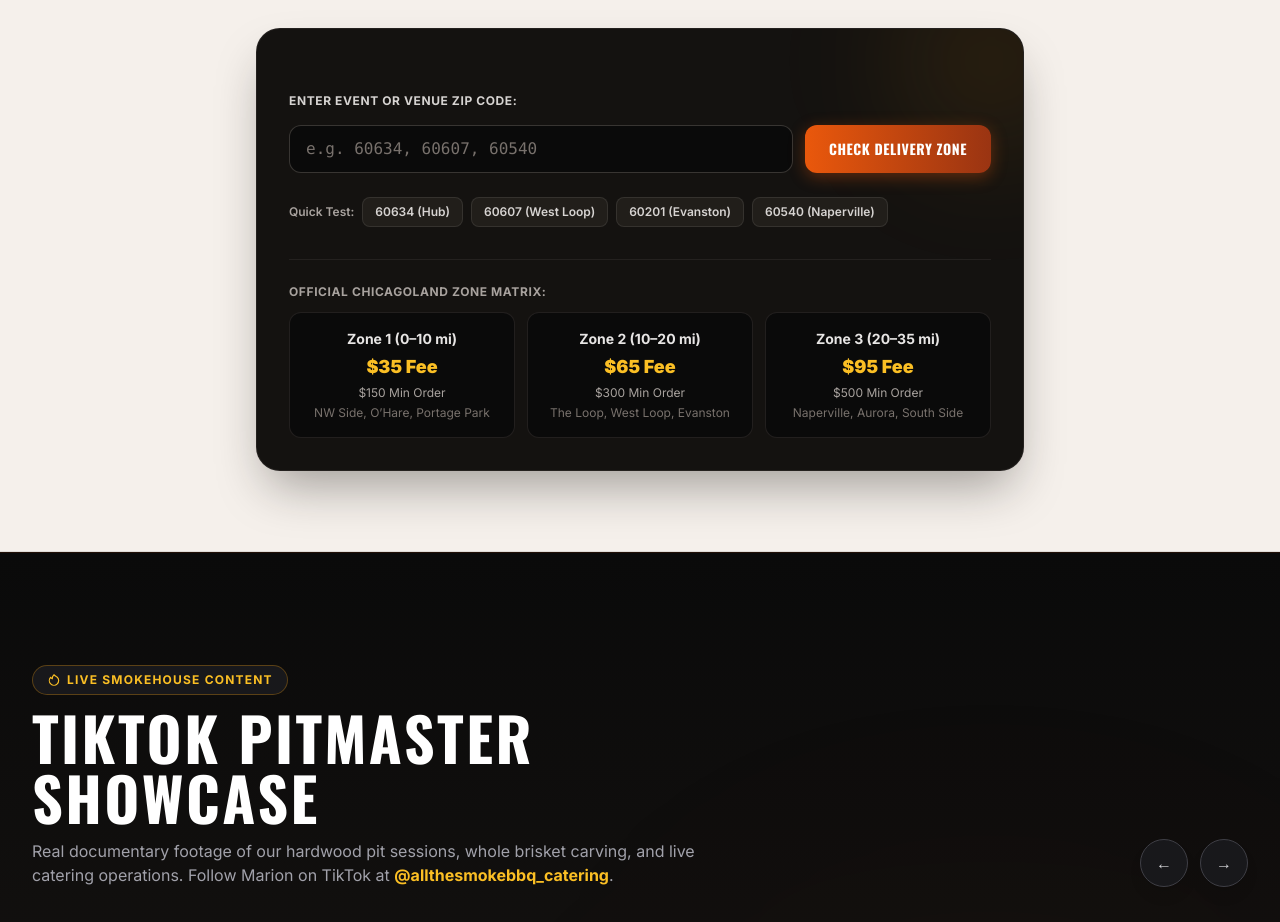
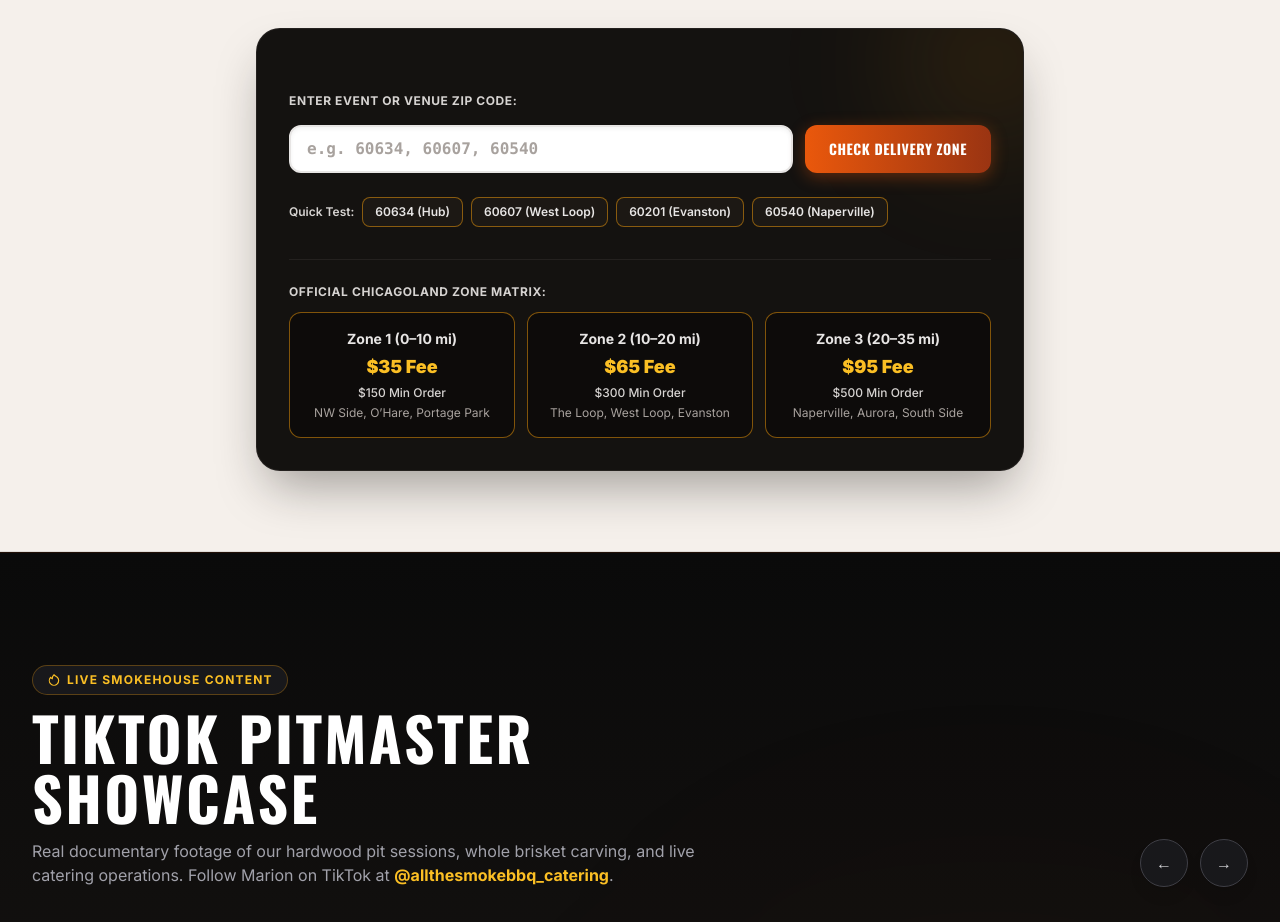
Before and after one commit to silverfox67/allthesmokecatering, a Next.js app: page / in a window 1280 px wide. Shown: the part 2480-3402 px from the top of the page. Built offline with nearby package versions, Linux system fonts and the light colour scheme.

Commit message:
feat(delivery): white input background, amber borders and interactive hover effects

```diff
--- a/src/components/delivery/DeliveryChecker.tsx
+++ b/src/components/delivery/DeliveryChecker.tsx
@@ -135,7 +135,7 @@ export function DeliveryChecker() {
                 value={zipInput}
                 onChange={(e) => setZipInput(e.target.value)}
                 placeholder="e.g. 60634, 60607, 60540"
-                className="w-full h-12 px-4 rounded-xl bg-[#0A0A0A] border border-stone-700/80 text-white placeholder:text-stone-500 font-mono text-base focus:outline-none focus:border-[#EA580C] focus:ring-1 focus:ring-[#EA580C] transition-colors"
+                className="w-full h-12 px-4 rounded-xl bg-white border-2 border-stone-200 text-stone-900 placeholder:text-stone-400 font-mono text-base font-semibold focus:outline-none focus:border-[#EA580C] focus:ring-2 focus:ring-[#EA580C]/25 shadow-inner transition-all"
                 aria-describedby="zip-error"
                 required
               />
@@ -154,32 +154,32 @@ export function DeliveryChecker() {
 
             {/* Quick Test Chips */}
             <div className="pt-2 flex flex-wrap items-center gap-2 text-xs text-stone-400">
-              <span className="font-semibold text-stone-400">Quick Test:</span>
+              <span className="font-semibold text-stone-300">Quick Test:</span>
               <button
                 type="button"
                 onClick={() => handleQuickZip("60634")}
-                className="px-3 py-1.5 rounded-lg text-xs font-semibold bg-[#211E1A] hover:bg-[#2C2722] text-stone-300 border border-stone-700/60 transition-colors"
+                className="px-3 py-1.5 rounded-lg text-xs font-semibold bg-[#1C1814] text-stone-200 border border-amber-500/50 hover:border-amber-400 hover:bg-gradient-to-r hover:from-amber-500/20 hover:to-orange-500/20 hover:text-white hover:scale-105 hover:shadow-[0_0_12px_rgba(234,88,12,0.35)] transition-all duration-200 active:scale-95"
               >
                 60634 (Hub)
               </button>
               <button
                 type="button"
                 onClick={() => handleQuickZip("60607")}
-                className="px-3 py-1.5 rounded-lg text-xs font-semibold bg-[#211E1A] hover:bg-[#2C2722] text-stone-300 border border-stone-700/60 transition-colors"
+                className="px-3 py-1.5 rounded-lg text-xs font-semibold bg-[#1C1814] text-stone-200 border border-amber-500/50 hover:border-amber-400 hover:bg-gradient-to-r hover:from-amber-500/20 hover:to-orange-500/20 hover:text-white hover:scale-105 hover:shadow-[0_0_12px_rgba(234,88,12,0.35)] transition-all duration-200 active:scale-95"
               >
                 60607 (West Loop)
               </button>
               <button
                 type="button"
                 onClick={() => handleQuickZip("60201")}
-                className="px-3 py-1.5 rounded-lg text-xs font-semibold bg-[#211E1A] hover:bg-[#2C2722] text-stone-300 border border-stone-700/60 transition-colors"
+                className="px-3 py-1.5 rounded-lg text-xs font-semibold bg-[#1C1814] text-stone-200 border border-amber-500/50 hover:border-amber-400 hover:bg-gradient-to-r hover:from-amber-500/20 hover:to-orange-500/20 hover:text-white hover:scale-105 hover:shadow-[0_0_12px_rgba(234,88,12,0.35)] transition-all duration-200 active:scale-95"
               >
                 60201 (Evanston)
               </button>
               <button
                 type="button"
                 onClick={() => handleQuickZip("60540")}
-                className="px-3 py-1.5 rounded-lg text-xs font-semibold bg-[#211E1A] hover:bg-[#2C2722] text-stone-300 border border-stone-700/60 transition-colors"
+                className="px-3 py-1.5 rounded-lg text-xs font-semibold bg-[#1C1814] text-stone-200 border border-amber-500/50 hover:border-amber-400 hover:bg-gradient-to-r hover:from-amber-500/20 hover:to-orange-500/20 hover:text-white hover:scale-105 hover:shadow-[0_0_12px_rgba(234,88,12,0.35)] transition-all duration-200 active:scale-95"
               >
                 60540 (Naperville)
               </button>
@@ -267,29 +267,29 @@ export function DeliveryChecker() {
 
           {/* Static Zone Overview Matrix */}
           <div className="pt-6 border-t border-stone-800/80 space-y-3 relative z-10">
-            <span className="text-xs font-bold text-stone-400 uppercase tracking-wider block">
+            <span className="text-xs font-bold text-stone-300 uppercase tracking-wider block">
               Official Chicagoland Zone Matrix:
             </span>
             <div className="grid grid-cols-1 sm:grid-cols-3 gap-3 text-xs">
-              <div className="rounded-xl border border-stone-800/80 bg-[#0A0A0A] p-4 text-center transition-all hover:border-amber-500/50 hover:shadow-lg space-y-1">
-                <span className="text-stone-200 font-bold text-sm block">Zone 1 (0–10 mi)</span>
-                <span className="text-amber-400 font-black text-lg block">$35 Fee</span>
-                <span className="text-stone-400 text-xs block">$150 Min Order</span>
-                <span className="text-stone-500 text-xs block">NW Side, O’Hare, Portage Park</span>
+              <div className="group rounded-xl border border-amber-500/50 bg-[#0D0B0A] p-4 text-center transition-all duration-300 ease-out hover:-translate-y-1.5 hover:border-amber-400 hover:bg-[#1A1410] hover:shadow-[0_12px_28px_rgba(234,88,12,0.3)] space-y-1 cursor-default">
+                <span className="text-stone-200 font-bold text-sm block group-hover:text-white transition-colors">Zone 1 (0–10 mi)</span>
+                <span className="text-amber-400 font-black text-lg block group-hover:text-amber-300 group-hover:scale-105 transition-all">$35 Fee</span>
+                <span className="text-stone-300 text-xs block font-medium">$150 Min Order</span>
+                <span className="text-stone-400 text-xs block group-hover:text-stone-300 transition-colors">NW Side, O’Hare, Portage Park</span>
               </div>
 
-              <div className="rounded-xl border border-stone-800/80 bg-[#0A0A0A] p-4 text-center transition-all hover:border-amber-500/50 hover:shadow-lg space-y-1">
-                <span className="text-stone-200 font-bold text-sm block">Zone 2 (10–20 mi)</span>
-                <span className="text-amber-400 font-black text-lg block">$65 Fee</span>
-                <span className="text-stone-400 text-xs block">$300 Min Order</span>
-                <span className="text-stone-500 text-xs block">The Loop, West Loop, Evanston</span>
+              <div className="group rounded-xl border border-amber-500/50 bg-[#0D0B0A] p-4 text-center transition-all duration-300 ease-out hover:-translate-y-1.5 hover:border-amber-400 hover:bg-[#1A1410] hover:shadow-[0_12px_28px_rgba(234,88,12,0.3)] space-y-1 cursor-default">
+                <span className="text-stone-200 font-bold text-sm block group-hover:text-white transition-colors">Zone 2 (10–20 mi)</span>
+                <span className="text-amber-400 font-black text-lg block group-hover:text-amber-300 group-hover:scale-105 transition-all">$65 Fee</span>
+                <span className="text-stone-300 text-xs block font-medium">$300 Min Order</span>
+                <span className="text-stone-400 text-xs block group-hover:text-stone-300 transition-colors">The Loop, West Loop, Evanston</span>
               </div>
 
-              <div className="rounded-xl border border-stone-800/80 bg-[#0A0A0A] p-4 text-center transition-all hover:border-amber-500/50 hover:shadow-lg space-y-1">
-                <span className="text-stone-200 font-bold text-sm block">Zone 3 (20–35 mi)</span>
-                <span className="text-amber-400 font-black text-lg block">$95 Fee</span>
-                <span className="text-stone-400 text-xs block">$500 Min Order</span>
-                <span className="text-stone-500 text-xs block">Naperville, Aurora, South Side</span>
+              <div className="group rounded-xl border border-amber-500/50 bg-[#0D0B0A] p-4 text-center transition-all duration-300 ease-out hover:-translate-y-1.5 hover:border-amber-400 hover:bg-[#1A1410] hover:shadow-[0_12px_28px_rgba(234,88,12,0.3)] space-y-1 cursor-default">
+                <span className="text-stone-200 font-bold text-sm block group-hover:text-white transition-colors">Zone 3 (20–35 mi)</span>
+                <span className="text-amber-400 font-black text-lg block group-hover:text-amber-300 group-hover:scale-105 transition-all">$95 Fee</span>
+                <span className="text-stone-300 text-xs block font-medium">$500 Min Order</span>
+                <span className="text-stone-400 text-xs block group-hover:text-stone-300 transition-colors">Naperville, Aurora, South Side</span>
               </div>
             </div>
           </div>
```
